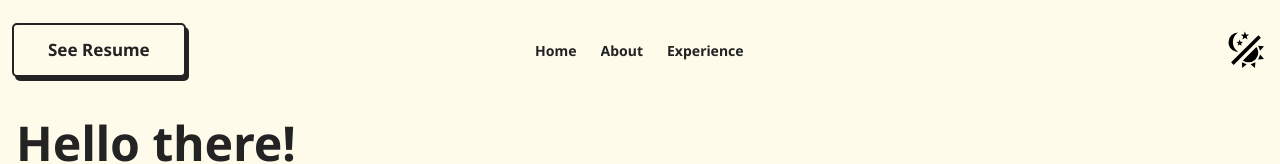
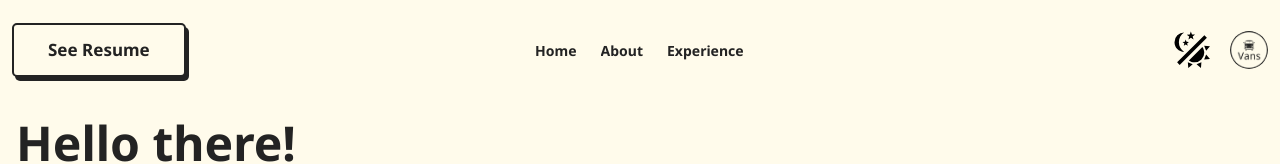
Before and after one commit to VanessaGiannoni/portfolio, a Next.js app: page / in a window 1280 px wide. Shown: the top 164 px of the page. Built offline with nearby package versions, Linux system fonts and the light colour scheme.

Commit message:
feat: add site logo

```diff
--- a/app/layout.tsx
+++ b/app/layout.tsx
@@ -14,7 +14,7 @@ export default function RootLayout({ children }: { children: any }) {
     <html lang="en">
       <head>
         <ColorSchemeScript />
-        <link rel="shortcut icon" href="/favicon.svg" />
+        <link rel="shortcut icon" href="/vans-logo.png" />
         <meta
           name="viewport"
           content="minimum-scale=1, initial-scale=1, width=device-width, user-scalable=no"
--- a/src/components/ColorSchemeToggle/ColorSchemeToggle.tsx
+++ b/src/components/ColorSchemeToggle/ColorSchemeToggle.tsx
@@ -1,6 +1,6 @@
 'use client';
 
-import { ActionIcon, Group, useComputedColorScheme, useMantineColorScheme } from '@mantine/core';
+import { ActionIcon, Avatar, Group, useComputedColorScheme, useMantineColorScheme } from '@mantine/core';
 import LightDarkIcon from '../icons/LightDarkIcon';
 // import Unicorn from '../icons/Unicorn';
 // import UnicornColored from '../icons/UnicornColored';
@@ -20,6 +20,7 @@ export function ColorSchemeToggle() {
       >
         <LightDarkIcon />
       </ActionIcon>
+      <Avatar src="/vans-logo.png" alt="Vans" />
       {/* <ActionIcon
         variant="transparent"
         color={computedColorScheme === 'light' ? 'black' : 'white'}
```
Also changed, not shown: public/favicon.svg (deleted), public/vans-logo.png (added).
